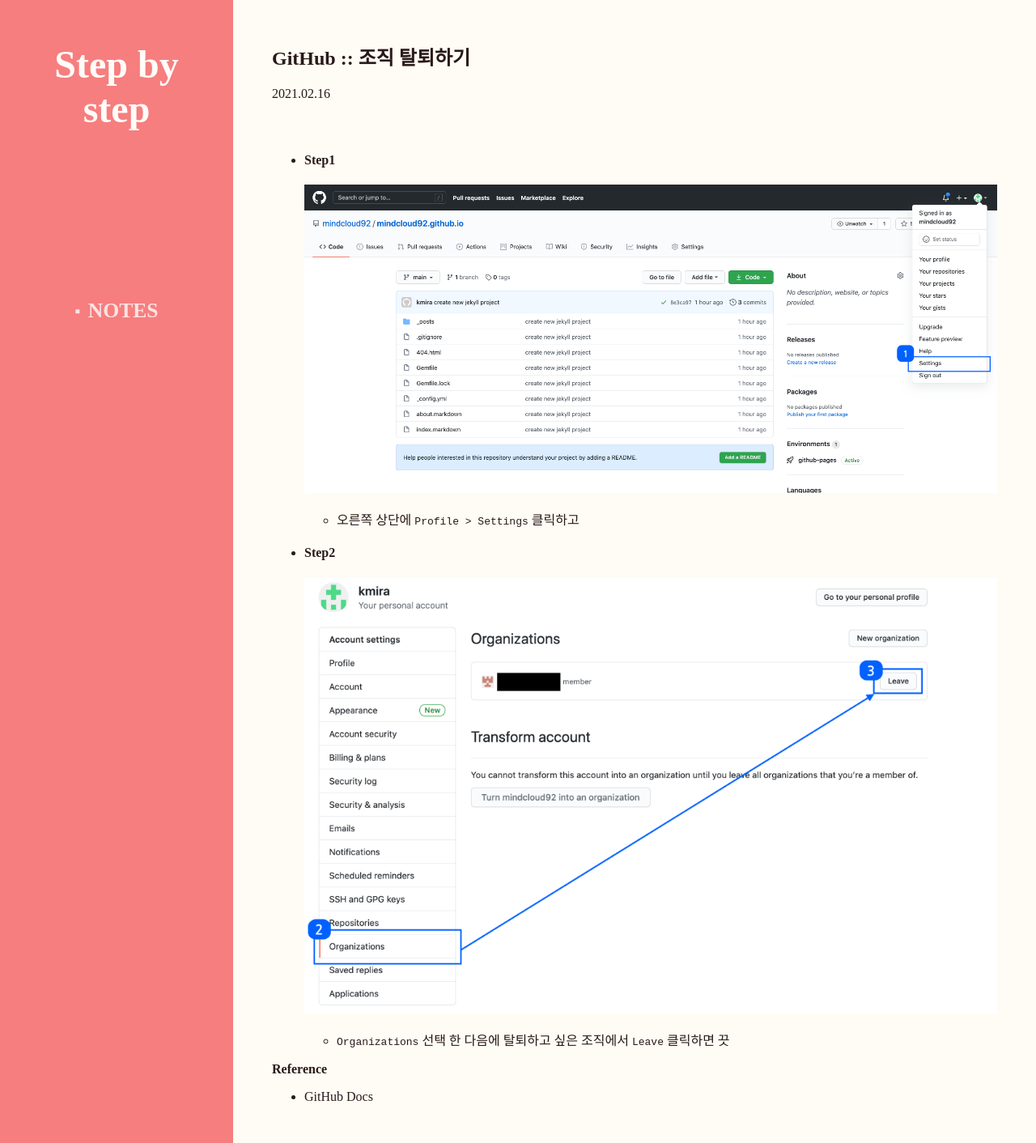
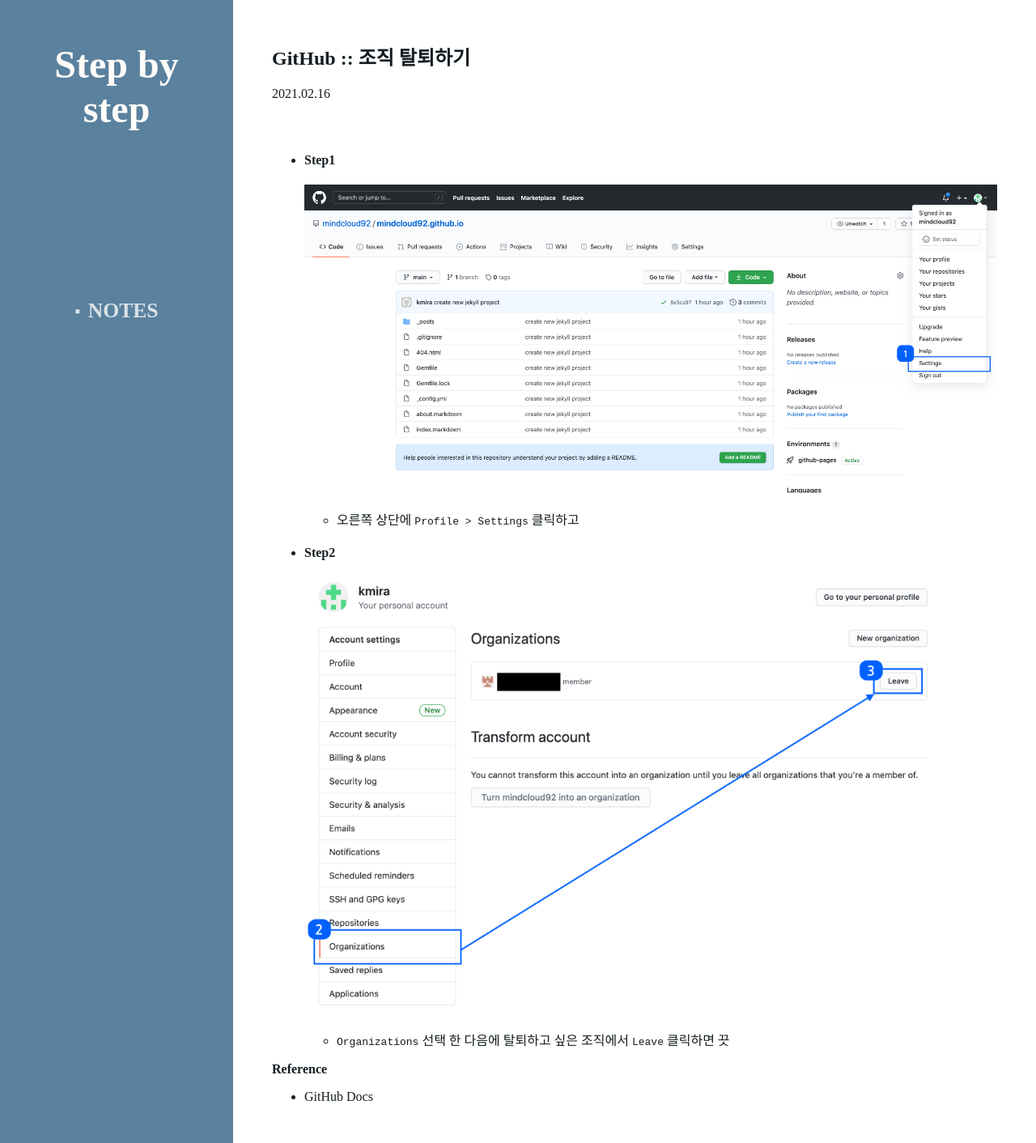
Before and after one commit to mindcloud92/mindcloud92.github.io, a Jekyll site: the page built from _posts/etc/2021-02-16-github--leave-from-the-organization.md, in a window 1280 px wide. Shown: the whole page at 81% size. Built offline with Jekyll 4.4.1, drawn with Linux system fonts in a browser that asks for light colours; nearby versions of some CDN libraries; some web fonts are replaced.

Commit message:
style class change

```diff
--- a/static/css/partial/_base.sass
+++ b/static/css/partial/_base.sass
@@ -19,6 +19,9 @@
 .contents-wrapper
   overflow: scroll
   padding: $padding--contents-wrapper-y $padding--contents-wrapper-x
+
+.section-title
+  color: $font-color--section-title
 
 .mt-1
   margin-top: 1em!important
--- a/static/css/partial/_post--list.sass
+++ b/static/css/partial/_post--list.sass
@@ -41,7 +41,7 @@
 
         &.text
           li
-            padding-bottom: 2em
+            padding-bottom: 2.5em
 
             &:last-child
               padding: 0
--- a/static/css/partial/_variable.sass
+++ b/static/css/partial/_variable.sass
@@ -2,20 +2,19 @@
 $font-family--default: 'InfinitySans'
 
 // background color
-$background-color--default: #fffcf5
-$background-color--nav: #f67e7e
-$background-color--post-container: #fffefb
-$background-color--post-badge: #dcd0c5
+$background-color--default: #feffff
+$background-color--nav: #5a819e
+$background-color--post-container: #ffffff
 
 // font color
+$font-color--default: #161c21
 $font-color--nav-title: #fffcf9
 $font-color--nav-category: #fffffff7
 $font-color--nav-profile-link: #fffaf5bd
-$font-color--default: #291919
+$font-color--section-title: #292c2f
 
-$font-color--post-date: #736b63
-$font-color--post-tag: #635d56
-$font-color--post-badge: #6b6055
+$font-color--post-date: #77848e
+$font-color--post-tag: #384e5f
 
 // border color
 $border-color--thumbnail: #eee
@@ -26,5 +25,5 @@
 $padding--contents-wrapper-y: 2em
 
 // key color
-$key-color--post-category: #ff9e22
-$key-color--post-container: #ffc883
+$key-color--post-category: #445f73
+$key-color--post-container: #374550
```
